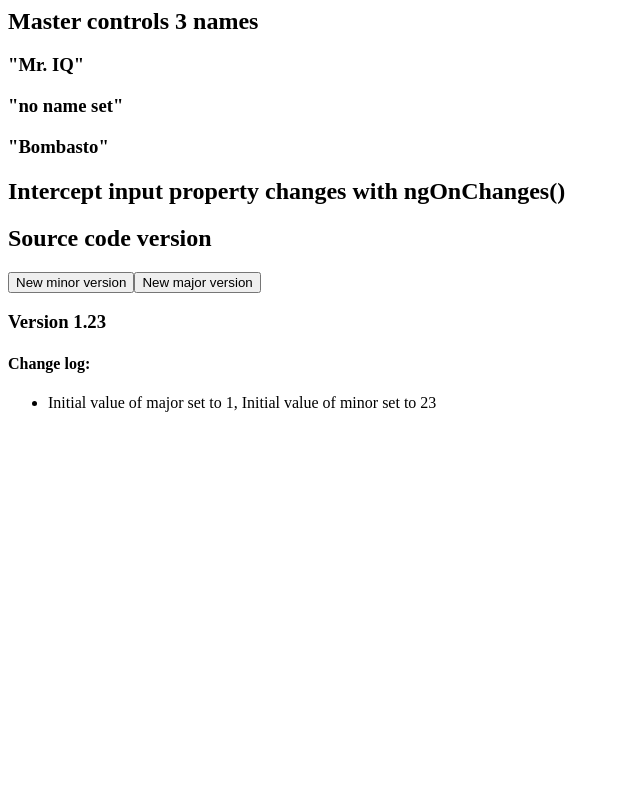
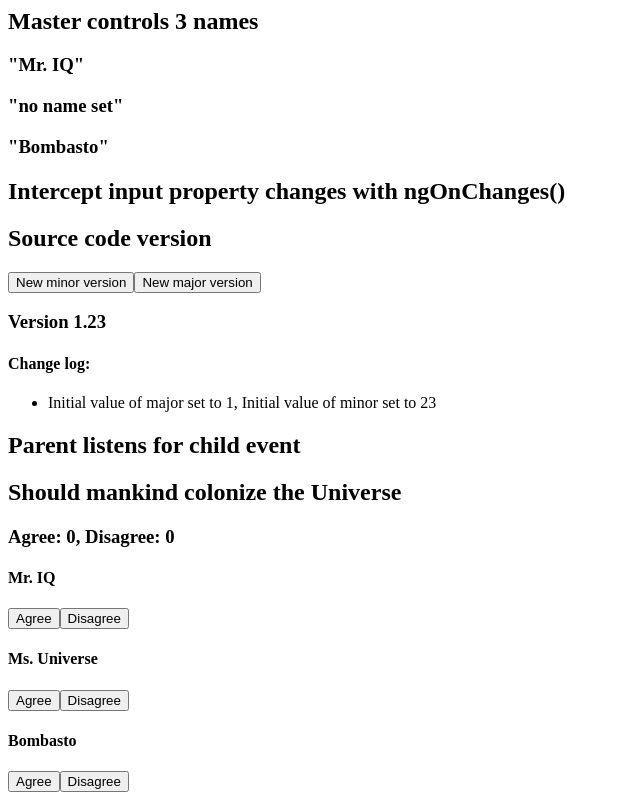
Before and after one commit to lethioanh/angular-stud, an Angular app: page / in a window 1280 px wide. Shown: the part 378-1178 px from the top of the page, without its empty margins (0-640 px from the left). Before the commit the page ends 806 px from the top, so only its background shows below. Built offline with nearby package versions, Linux system fonts and the light colour scheme.

Commit message:
Parent listens for child event

```diff
--- a/src/app/app.component.html
+++ b/src/app/app.component.html
@@ -23,3 +23,10 @@
 </h2>
 
 <app-version-parent></app-version-parent>
+
+
+<h2>
+  Parent listens for child event
+</h2>
+
+<app-vote-taker></app-vote-taker>
--- /dev/null
+++ b/src/app/voter.component.ts
@@ -0,0 +1,21 @@
+import { Component, EventEmitter, Input, Output } from '@angular/core';
+
+@Component({
+  selector: 'app-voter',
+  template: `
+    <h4>{{name}}</h4>
+    <button (click)="vote(true)" [disabled]="voted"> Agree </button>
+    <button (click)="vote(false)" [disabled]="voted"> Disagree </button>
+  `
+})
+
+export class VoterComponent {
+  @Input() name: string;
+  @Output() onVoted = new EventEmitter<boolean>();
+  voted = false;
+
+  vote(agree: boolean) {
+    this.onVoted.emit(agree);
+    this.voted = true;
+  }
+}
--- /dev/null
+++ b/src/app/votetaker.component.ts
@@ -0,0 +1,23 @@
+import { Component } from '@angular/core';
+
+@Component({
+  selector: 'app-vote-taker',
+  template: `
+    <h2> Should mankind colonize the Universe </h2>
+    <h3> Agree: {{ agreed }}, Disagree: {{disagreed}}</h3>
+    <app-voter *ngFor="let voter of voters"
+               [name]="voter"
+               (onVoted)="onVoted($event)">
+    </app-voter>
+  `
+})
+
+export class VoteTakerComponent {
+  agreed: number = 0;
+  disagreed: number = 0;
+  voters = ['Mr. IQ', 'Ms. Universe', 'Bombasto'];
+
+  onVoted(agreed: boolean) {
+    agreed ? this.agreed++ : this.disagreed++;
+  }
+}
```
Also changed, not shown: src/app/app.module.ts (+6 -1 lines).
